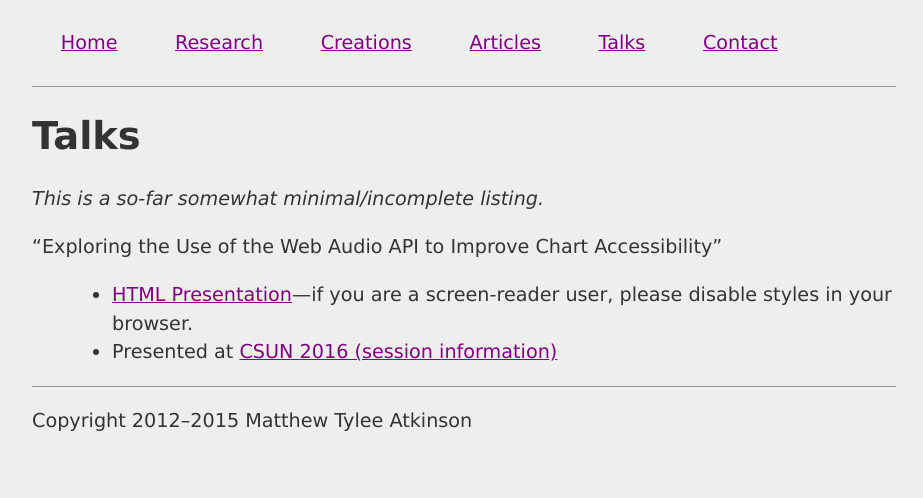
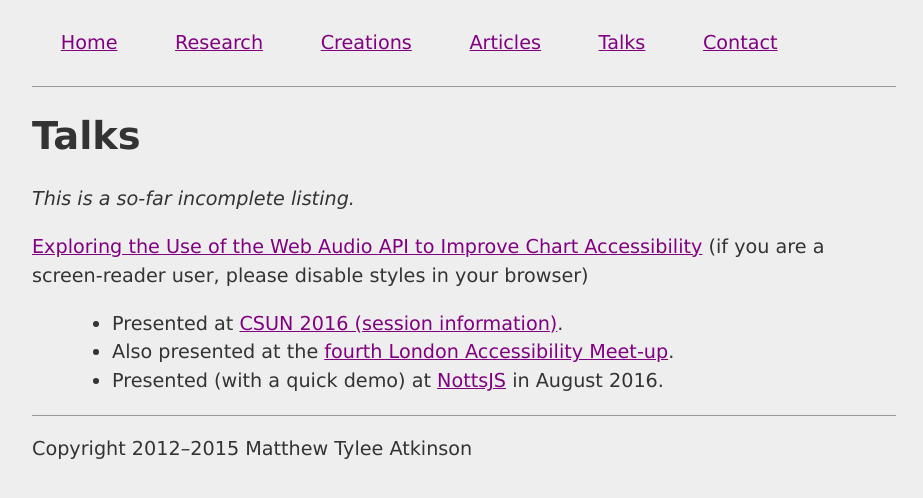
Before and after one commit to matatk/matatk.github.io, a Jekyll site: the page built from talks/index.markdown, in a window 1280 px wide. Shown: the top 498 px of the page, without its empty margins (176-1099 px from the left). Built offline with Jekyll 4.4.1, drawn with Linux system fonts in a browser that asks for light colours.

Commit message:
Reflect NottsJS in talks list
Also the talks list was re-structured.

```diff
--- a/talks/index.markdown
+++ b/talks/index.markdown
@@ -3,8 +3,9 @@ layout: page
 title: Talks
 ---
 
-_This is a so-far somewhat minimal/incomplete listing._
+_This is a so-far incomplete listing._
 
-"Exploring the Use of the Web Audio API to Improve Chart Accessibility"
-: * [HTML Presentation](2016-csun-audiochart)---if you are a screen-reader user, please disable styles in your browser.
-  * Presented at [CSUN 2016 (session information)](http://www.csun.edu/cod/conference/2016/sessions/index.php/public/presentations/view/269)
+[Exploring the Use of the Web Audio API to Improve Chart Accessibility](2016-csun-audiochart) (if you are a screen-reader user, please disable styles in your browser)
+: * Presented at [CSUN 2016 (session information)](http://www.csun.edu/cod/conference/2016/sessions/index.php/public/presentations/view/269).
+  * Also presented at the [fourth London Accessibility Meet-up](http://www.meetup.com/London-Accessibility-Meetup/events/229039168/).
+  * Presented (with a quick demo) at [NottsJS](https://nottsjs.org) in August 2016.
```
